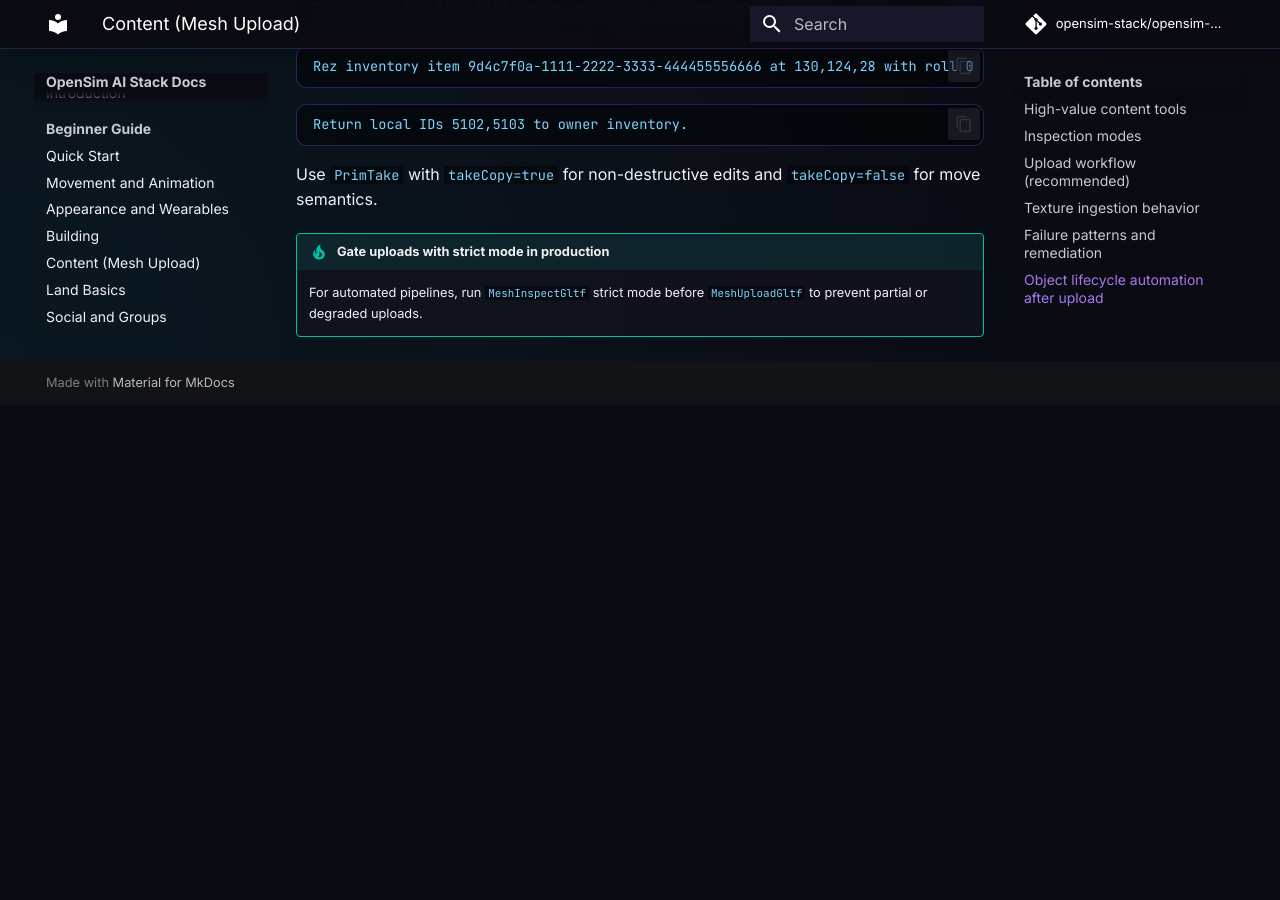
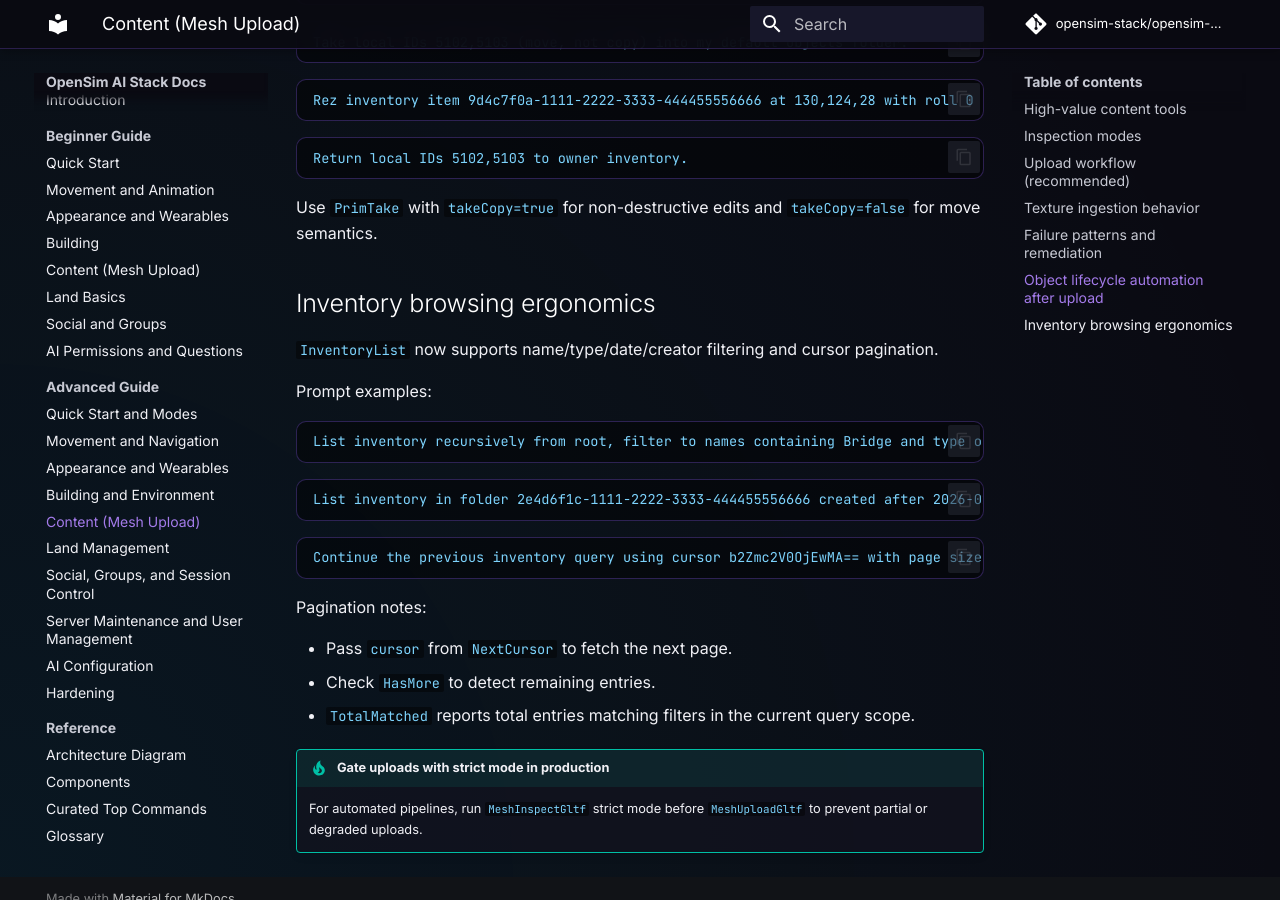
Before and after one commit to opensim-stack/opensim-stack-docs, an MkDocs documentation site: the page built from docs/advanced/content.md, in a window 1280 px wide and 900 px high, scrolled down 2341 px. Built offline with MkDocs 1.6.1 and Material for MkDocs 9.7.7, drawn with Linux system fonts in a browser that asks for light colours; comment, search, counter and statistics services are not loaded; before the commit the page ends 2746 px from its top, so only the background shows below that.

Commit message:
Inventory search.

````diff
--- a/docs/advanced/content.md
+++ b/docs/advanced/content.md
@@ -8,6 +8,7 @@ This page documents Collada-free mesh content workflows using modern `.glb` / `.
 - `MeshUploadGltf`
 - `AssetUploadInventory`
 - `AssetDownload`
+- `InventoryList`
 
 ## Inspection modes
 
@@ -96,5 +97,29 @@ Return local IDs 5102,5103 to owner inventory.
 
 Use `PrimTake` with `takeCopy=true` for non-destructive edits and `takeCopy=false` for move semantics.
 
+## Inventory browsing ergonomics
+
+`InventoryList` now supports name/type/date/creator filtering and cursor pagination.
+
+Prompt examples:
+
+```text
+List inventory recursively from root, filter to names containing Bridge and type object, and return 100 entries.
+```
+
+```text
+List inventory in folder 2e4d6f1c-1111-2222-3333-444455556666 created after 2026-01-01T00:00:00Z by creator 11111111-2222-3333-4444-555555555555.
+```
+
+```text
+Continue the previous inventory query using cursor b2Zmc2V0OjEwMA== with page size 100.
+```
+
+Pagination notes:
+
+- Pass `cursor` from `NextCursor` to fetch the next page.
+- Check `HasMore` to detect remaining entries.
+- `TotalMatched` reports total entries matching filters in the current query scope.
+
 !!! tip "Gate uploads with strict mode in production"
     For automated pipelines, run `MeshInspectGltf` strict mode before `MeshUploadGltf` to prevent partial or degraded uploads.
````
Also changed, not shown: docs/beginner/content.md (+14 -0 lines).
